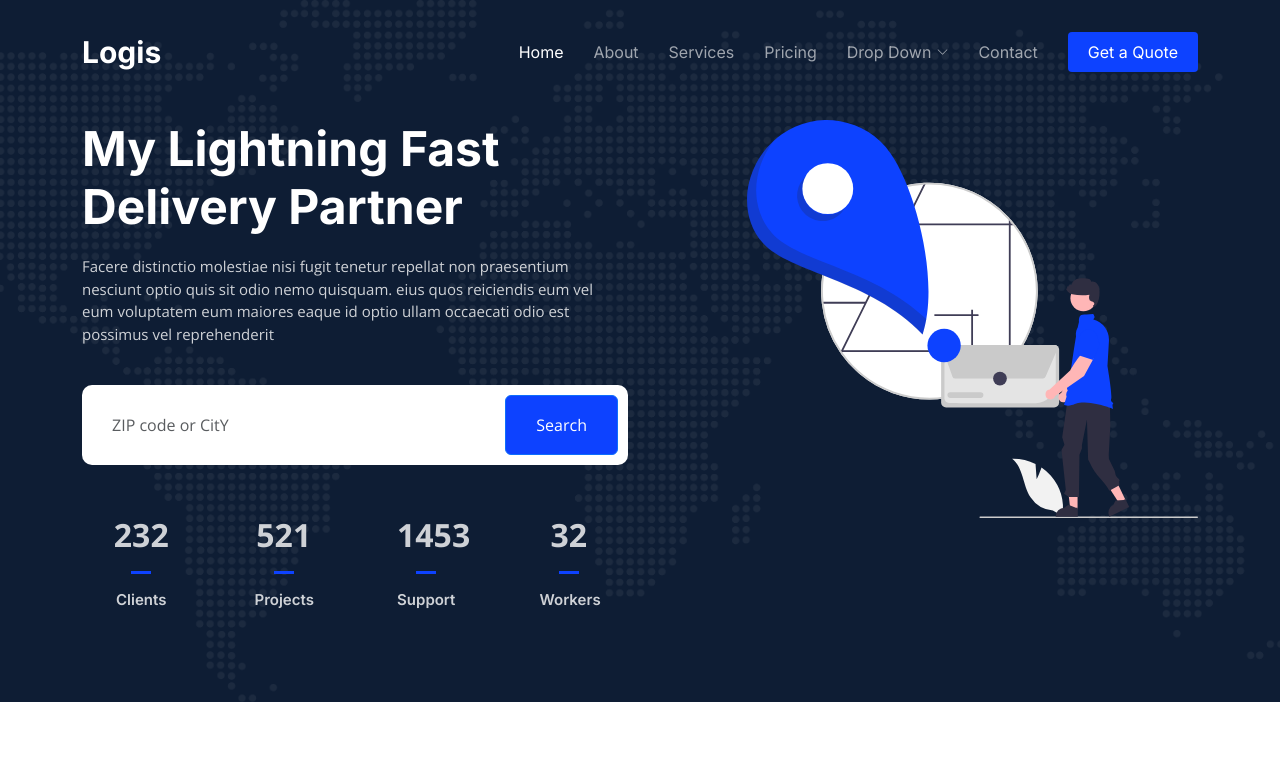
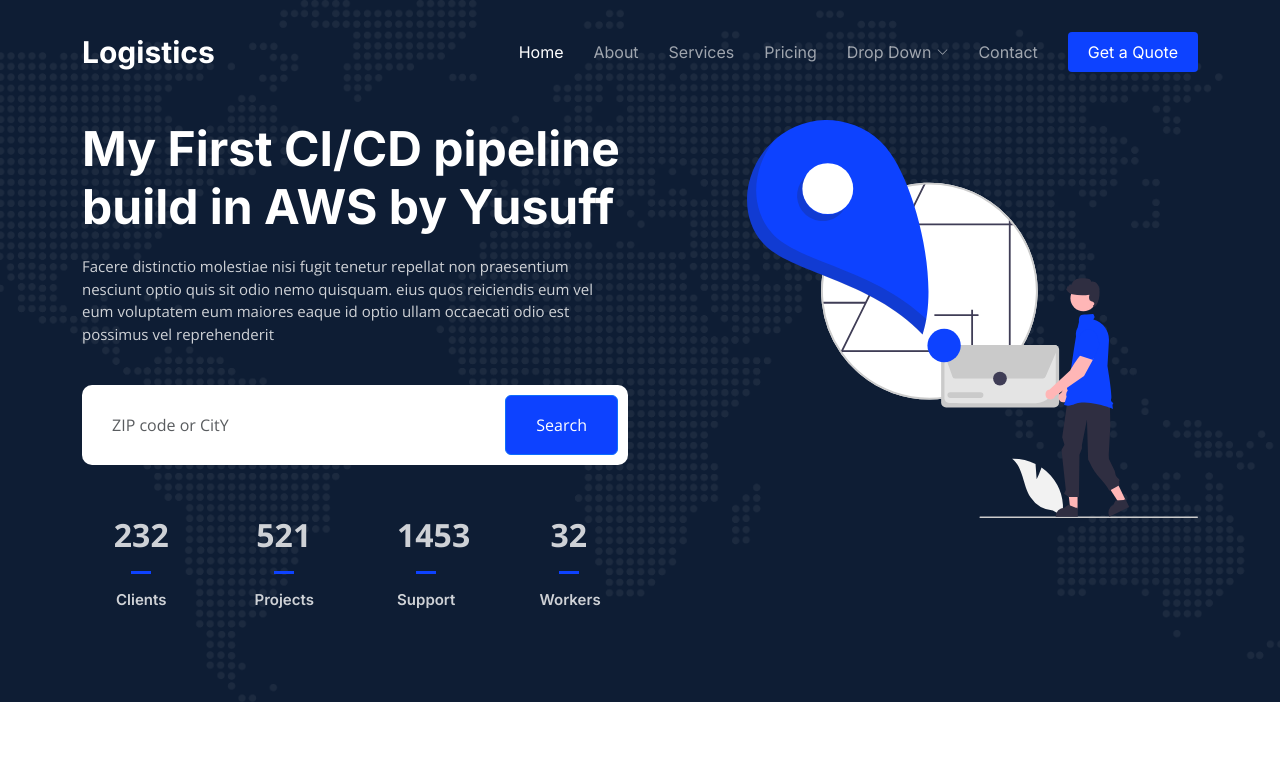
Before and after one commit to yusuff0909/static-app-awscicd-pipeline, a plain HTML site: page index.html in a window 1280 px wide. Shown: the top 779 px of the page. Drawn offline with nearby package versions, Linux system fonts and the light colour scheme.

Commit message:
new change

```diff
--- a/index.html
+++ b/index.html
@@ -47,7 +47,7 @@
       <a href="index.html" class="logo d-flex align-items-center">
         <!-- Uncomment the line below if you also wish to use an image logo -->
         <!-- <img src="assets/img/logo.png" alt=""> -->
-        <h1>Logis</h1>
+        <h1>Logistics</h1>
       </a>
 
       <i class="mobile-nav-toggle mobile-nav-show bi bi-list"></i>
@@ -89,7 +89,7 @@
     <div class="container">
       <div class="row gy-4 d-flex justify-content-between">
         <div class="col-lg-6 order-2 order-lg-1 d-flex flex-column justify-content-center">
-          <h2 data-aos="fade-up">My Lightning Fast Delivery Partner</h2>
+          <h2 data-aos="fade-up">My First CI/CD pipeline build in AWS by Yusuff</h2>
           <p data-aos="fade-up" data-aos-delay="100">Facere distinctio molestiae nisi fugit tenetur repellat non praesentium nesciunt optio quis sit odio nemo quisquam. eius quos reiciendis eum vel eum voluptatem eum maiores eaque id optio ullam occaecati odio est possimus vel reprehenderit</p>
 
           <form action="#" class="form-search d-flex align-items-stretch mb-3" data-aos="fade-up" data-aos-delay="200">
```
